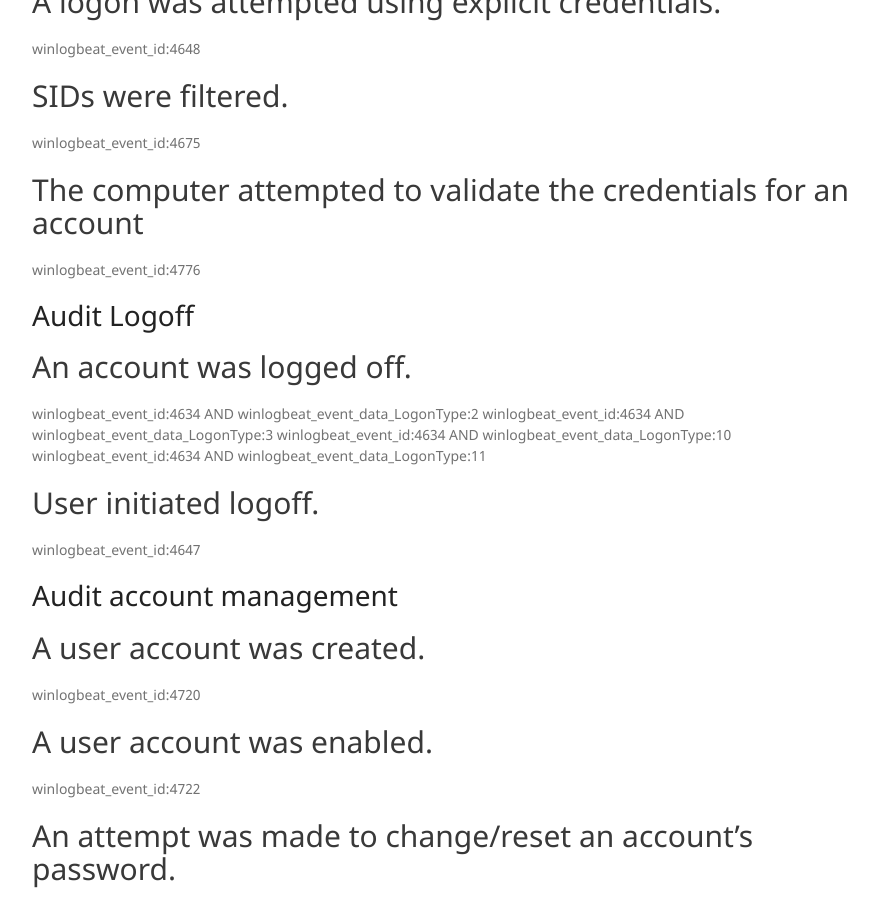
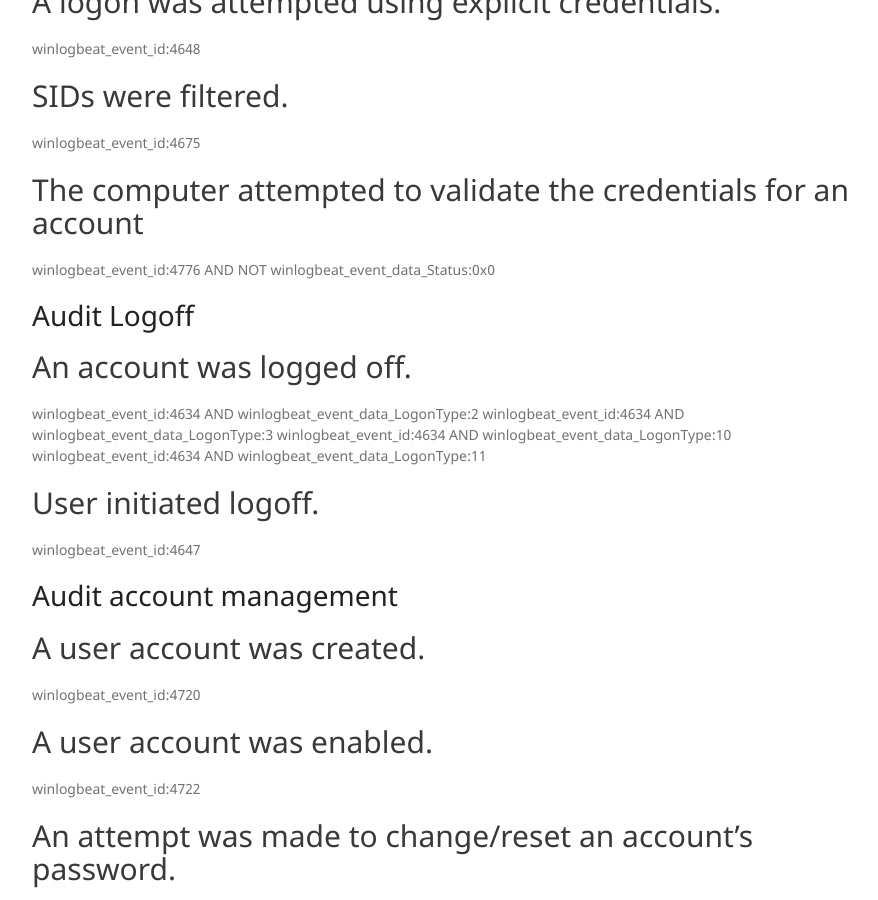
Before and after one commit to puhuanet/puhuanet.GitHub.io, a Jekyll site: the page built from _posts/2020-10-26-Windows日志稽核.md, in a window 1280 px wide and 900 px high, scrolled down 2112 px. Shown: the whole window, without its empty margins (338-1216 px from the left). Built offline with Jekyll 4.4.1, drawn with Linux system fonts in a browser that asks for light colours; nearby versions of some CDN libraries; comment, search, counter and statistics services are not loaded.

Commit message:
Update 2020-10-26-Windows日志稽核.md

```diff
--- a/_posts/2020-10-26-Windows日志稽核.md
+++ b/_posts/2020-10-26-Windows日志稽核.md
@@ -41,7 +41,7 @@ winlogbeat_event_id:4648
 winlogbeat_event_id:4675
 
 ## The computer attempted to validate the credentials for an account
-winlogbeat_event_id:4776
+winlogbeat_event_id:4776 AND NOT winlogbeat_event_data_Status:0x0
 
 
 # Audit Logoff
```
